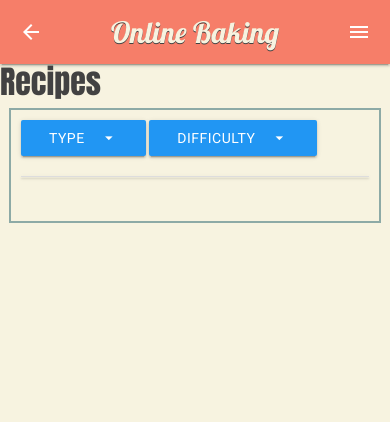
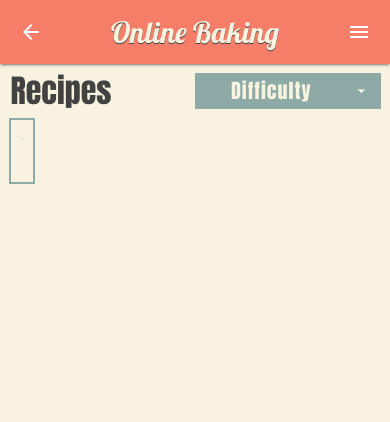
Before and after one commit to matsceder/dcdmp-mec-bake, a Flask app: page /recipe_db/0/0 in a window 390 px wide. Shown: the top 422 px of the page. Run offline with Flask 2, Linux system fonts and the light colour scheme; data that the repository does not hold is empty; some libraries are stand-ins or nearby versions.

Commit message:
changed diff and type buttons so they only display all as option if an options is prevously selected. added styling to db page in mobile view

```diff
--- a/static/css/style.css
+++ b/static/css/style.css
@@ -99,27 +99,23 @@ main {
     flex: 1 0 auto;
 }
 
-.content {
-    margin: 9px;
-    background-color: #F7F3E0;
-    border: 2px solid #8DAAA6;
-    box-sizing: border-box;
-    align-self: center;
-    padding: 10px;
+.head-row {
+    margin-top: 9px !important;
+    margin-bottom: 6px !important;
 }
 
 .block-head {
     font-family: 'Anton', sans-serif;
     text-align: center;
-    color: #ECB07F;
+    color: #8DAAA6;
     margin-top: 0;
     margin-bottom: 8px;
     width: 100%;
     font-size: 1.8em;
 }
 
-.headban {
-    background-color: #ECB07F;
+.block-headban {
+    background-color: #8DAAA6;
     width: 100%;
     margin-top: 4px;
     margin-bottom: 4px;
@@ -132,6 +128,22 @@ main {
     font-size: 1.3em;
     margin: 0;
     padding: 4px;
+}
+
+.content {
+    margin: 9px;
+    background-color: #F7F3E0;
+    border: 2px solid #8DAAA6;
+    box-sizing: border-box;
+    align-self: center;
+    padding: 10px !important;
+}
+
+@media (max-width: 601px) {
+    .content {
+        width: auto !important;
+        margin: 0px 9px !important;
+    }
 }
 
 /*    --------   Footer   --------    */
@@ -167,5 +179,31 @@ main {
 /*    --------    Recipe Database    --------    */
 
 .bread-head {
+    margin-left: 9px;
+    margin-right: 9px;
+}
 
+.db-row {
+    margin-bottom: 9px !important;
+    margin-top: 9px;
 }
+
+.button-container {
+    width: auto !important;
+    margin: 0px 9px !important;
+}
+
+.td-btn {
+    background-color: #8DAAA6;
+    color: #F7F3E0;
+    font-family: 'Anton', sans-serif;
+    font-size: 20px;
+    text-transform: none;
+    letter-spacing: 1px;
+    border-radius: 0px;
+    box-shadow: 0px 0px 0px;
+}
+
+.td-drop {
+    background-color: #8DAAA6;
+}
--- a/templates/base.html
+++ b/templates/base.html
@@ -44,12 +44,14 @@
 
     {% endblock %}
 
-    <div class="content">
+    <div class="row">
+    <div class="content col s12 m10 offset-m1 l8 offset-l2">
 
     {% block content %}
 
     {% endblock %}
 
+    </div>
     </div>
 
     </main>
--- a/templates/recipe-db.html
+++ b/templates/recipe-db.html
@@ -13,16 +13,11 @@
 
     {% block mainhead %}
 
-    <div class="bread-head">
-        <h4 class="page-head">Recipes</h4>
-    </div>
-
-    {% endblock %}
-
-    {% block content %}
-
-    <div class="row">
-        <ul id="dropdowntype" class="dropdown-content">
+    <div class="row db-row">
+        <div class="bread-head col s5 m10 offset-m1 l8 offset-l2">
+            <h4 class="page-head">Recipes</h4>
+        </div>
+        <ul id="dropdowntype" class="dropdown-content td-drop">
             {% for type in recipe_type %}
                 {% if rdiff is defined %}
                     {% if type.rec_type == '0' %}
@@ -32,14 +27,13 @@
                     {% endif %}
                 {% else %}
                     {% if type.rec_type == '0' %}
-                    <li><a href="{{ url_for('recipe_db_t_d', type_r=type.rec_type, diff_r='0') }}">All</a></li>
                     {% else %}
                     <li><a href="{{ url_for('recipe_db_t_d', type_r=type.rec_type, diff_r='0') }}">{{type.rec_type}}</a></li>
                     {% endif %}
                 {% endif %}
             {% endfor %}
         </ul>
-        <ul id="dropdowndiff" class="dropdown-content">
+        <ul id="dropdowndiff" class="dropdown-content td-drop">
             {% for diff in recipe_diff %}
                 {% if rtype is defined %}
                     {% if diff.rec_diff == '0' %}
@@ -49,16 +43,21 @@
                     {% endif %}
                 {% else %}
                     {% if diff.rec_diff == '0' %}
-                    <li><a href="{{ url_for('recipe_db_t_d', type_r='0', diff_r=diff.rec_diff) }}">All</a></li>
                     {% else %}
                     <li><a href="{{ url_for('recipe_db_t_d', type_r='0', diff_r=diff.rec_diff) }}">{{diff.rec_diff}}</a></li>
                     {% endif %}
                 {% endif %}
             {% endfor %}
         </ul>
-        <a class="dropdown-button waves-effect waves-light btn btn_small blue" href="#!" data-activates="dropdowntype">Type<i class="material-icons right">arrow_drop_down</i></a>
-        <a class="dropdown-button waves-effect waves-light btn btn_small blue" href="#!" data-activates="dropdowndiff">Difficulty<i class="material-icons right">arrow_drop_down</i></a>
+        <div class="button-container">
+            <a class="dropdown-button td-btn btn col hide-on-med-and-down" href="#!" data-activates="dropdowntype">Type<i class="material-icons right">arrow_drop_down</i></a>
+            <a class="dropdown-button td-btn right btn col s6" href="#!" data-activates="dropdowndiff">Difficulty<i class="material-icons right">arrow_drop_down</i></a>
+        </div>
     </div>
+
+    {% endblock %}
+
+    {% block content %}
 
     <div class="row">
         <ul class="collapsible" data-collapsible="accordion">
```
Also changed, not shown: templates/index.html (+5 -3 lines).
